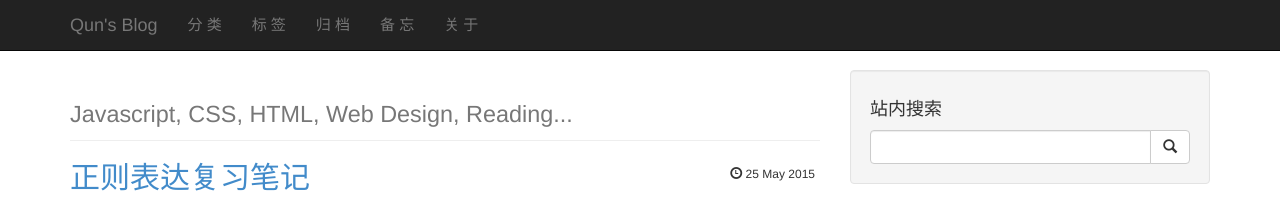
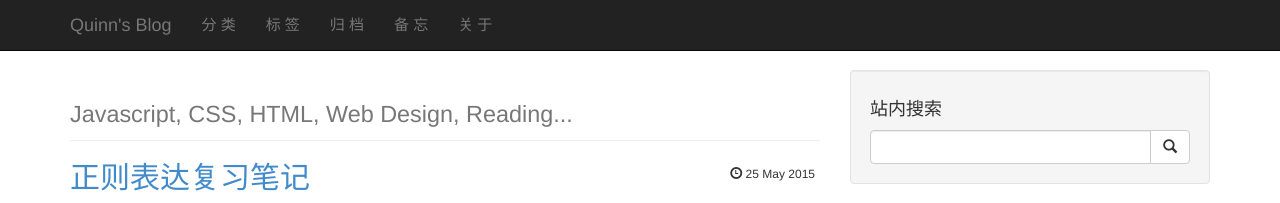
Before and after one commit to ai7hoo/ai7hoo_website, a Jekyll site: the page built from index.html, in a window 1280 px wide. Shown: the top 203 px of the page. Built offline with Jekyll 4.4.1, drawn with Linux system fonts in a browser that asks for light colours; Markdown is read by kramdown in place of the engine named in the settings; the list of posts is cut into pages by our own code; comment, search, counter and statistics services are not loaded.

Commit message:
Update _config.yml

```diff
--- a/_config.yml
+++ b/_config.yml
@@ -11,9 +11,9 @@ paginate_path: "page:num"
 
 # presonal config
 domain: github.ai7hoo.com
-title: Qun's Blog
+title: Quinn's Blog
 description: Javascript, CSS, HTML, Web Design, Reading...
-author: Qun Ren
+author: Quinn Ren
 email: renqunai7hoo#gmail.com
 github: ai7hoo
 
```
